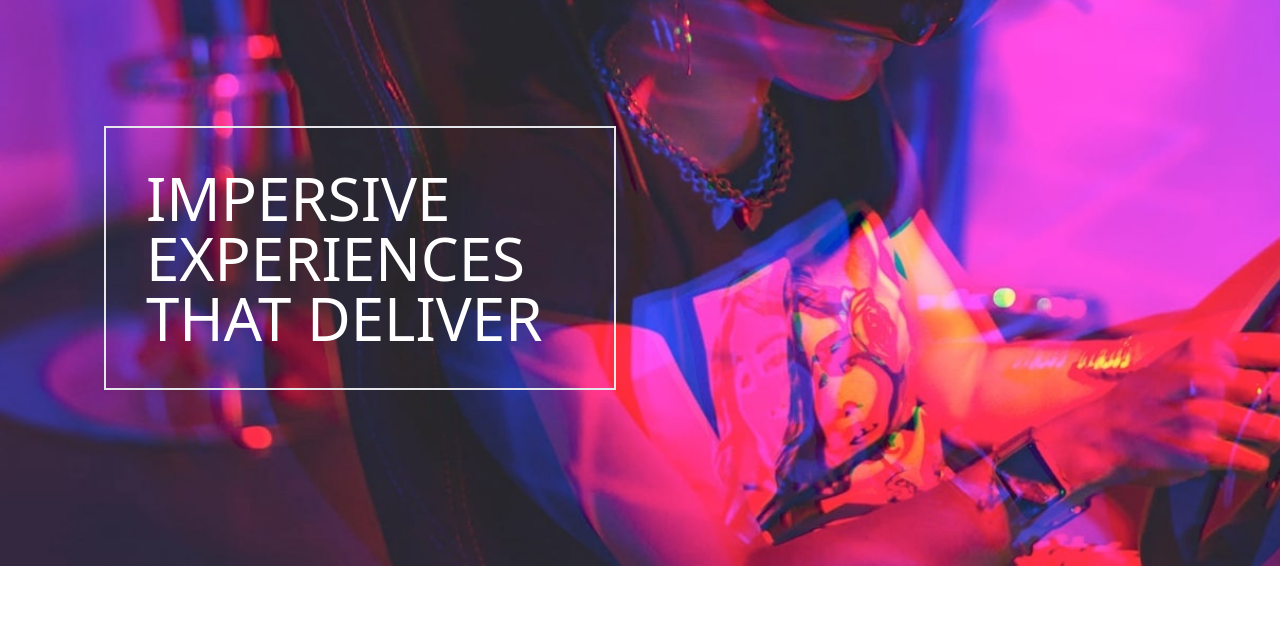
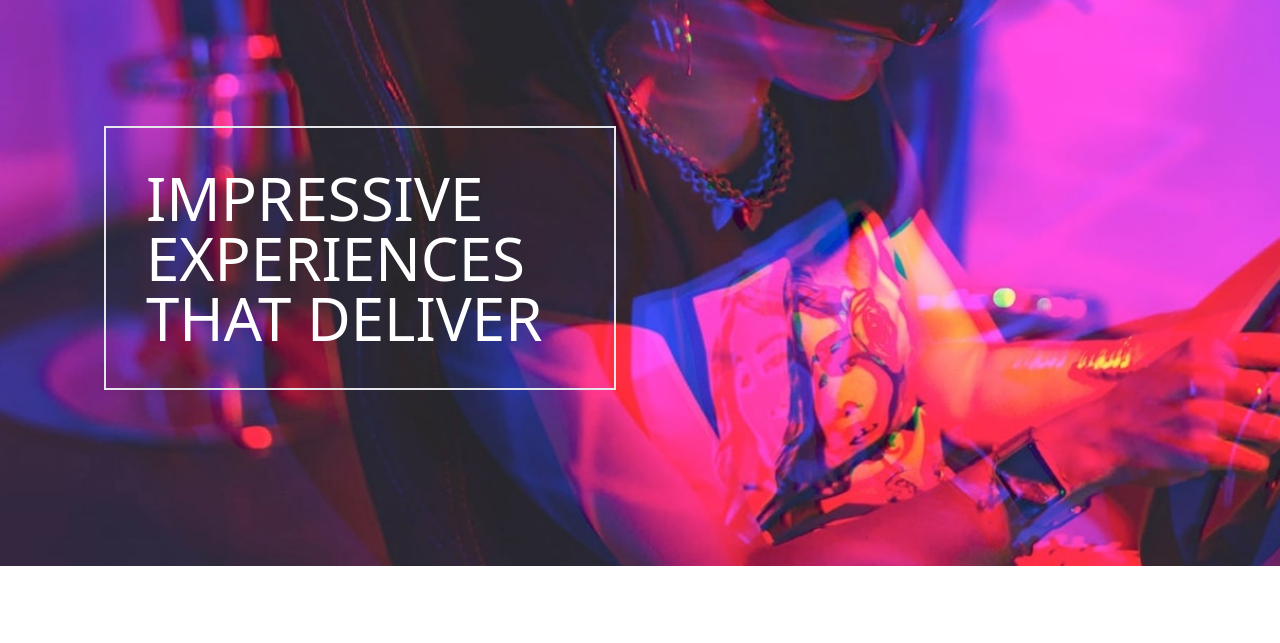
Before and after one commit to zareenf01/loopstudios-web, a website: page index.html in a window 1280 px wide. Shown: the part 122-765 px from the top of the page. Drawn offline with Linux system fonts and the light colour scheme.

Commit message:
Update index.html

```diff
--- a/index.html
+++ b/index.html
@@ -71,7 +71,7 @@
 
             <div
                 class="max-w-lg mt-32 mb-32 p-4 font-alata font-light text-4xl text-white uppercase border-2 md:p-10 md:ml-10 md:mx-0 md:text-6xl">
-                Impersive experiences that deliver
+                Impressive experiences that deliver
             </div>
         </div>
     </section>
```
